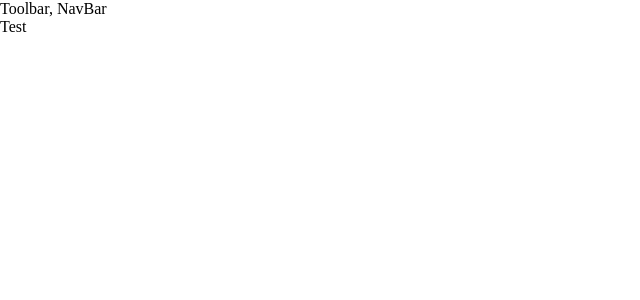
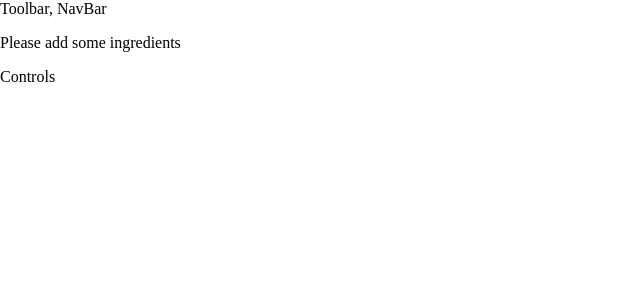
Before and after one commit to douhimed/burger-builder, a React app: page / in a window 1280 px wide. Shown: the top 300 px of the page, without its empty margins (0-640 px from the left). Built offline with nearby package versions, Linux system fonts and the light colour scheme.

Commit message:
Creating the burger layout

```diff
--- a/src/App.js
+++ b/src/App.js
@@ -2,13 +2,16 @@ import React, { Component } from "react";
 import "./App.css";
 
 import Layout from "./components/Layout/Layout";
+import BurgerBuilder from "./containers/burgerBuilder/BurgerBuiler";
 
 class App extends Component {
   state = {};
   render() {
     return (
       <div>
-        <Layout>Test</Layout>
+        <Layout>
+          <BurgerBuilder />
+        </Layout>
       </div>
     );
   }
--- a/src/components/Burger/Burger.css
+++ b/src/components/Burger/Burger.css
@@ -10,21 +10,21 @@
 
 @media (min-width: 500px) and (min-height: 400px) {
   .Burger {
+    width: 250px;
+    height: 200px;
+  }
+}
+
+@media (min-width: 500px) and (min-height: 401px) {
+  .Burger {
     width: 350px;
     height: 300px;
   }
 }
 
-@media (min-width: 500px) and (min-height: 401px) {
+@media (min-width: 1000px) and (min-height: 700px) {
   .Burger {
-    width: 450px;
-    height: 400px;
+    width: 400px;
+    height: 350px;
   }
 }
-
-@media (min-width: 1000px) and (min-height: 700px) {
-  .Burger {
-    width: 700px;
-    height: 600px;
-  }
-}
--- /dev/null
+++ b/src/components/Burger/BurgerIngredient/BurgerIngredient.js
@@ -0,0 +1,44 @@
+import React, { Component } from "react";
+import classes from "./BurgerIngredient.css";
+import PropTypes from "prop-types";
+
+class BurgerIngredient extends Component {
+  render() {
+    let ingredient = null;
+
+    switch (this.props.type) {
+      case "bread-bottom":
+        ingredient = <div className={classes.BreadBottom}></div>;
+        break;
+      case "bread-top":
+        ingredient = (
+          <div className={classes.BreadTop}>
+            <div className={classes.Seeds1}></div>
+            <div className={classes.Seeds2}></div>
+          </div>
+        );
+        break;
+      case "cheese":
+        ingredient = <div className={classes.Cheese}></div>;
+        break;
+      case "meat":
+        ingredient = <div className={classes.Meat}></div>;
+        break;
+      case "bacon":
+        ingredient = <div className={classes.Bacon}></div>;
+        break;
+      case "salad":
+        ingredient = <div className={classes.Salad}></div>;
+        break;
+      default:
+        ingredient = null;
+    }
+    return ingredient;
+  }
+}
+
+BurgerIngredient.propTypes = {
+  type: PropTypes.string.isRequired
+};
+
+export default BurgerIngredient;
--- a/src/components/Burger/burger.js
+++ b/src/components/Burger/burger.js
@@ -0,0 +1,29 @@
+import React from "react";
+
+import classes from "./Burger.css";
+import BurgerIngredient from "./BurgerIngredient/BurgerIngredient";
+
+const Burger = props => {
+  let _ingredients = Object.keys(props.ingredients)
+    .map(igKey => {
+      return [...Array(props.ingredients[igKey])].map((_, index) => {
+        return <BurgerIngredient key={igKey + index} type={igKey} />;
+      });
+    })
+    .reduce((arr, el) => {
+      return arr.concat(el);
+    }, []);
+
+  if (_ingredients.length === 0)
+    _ingredients = <p>Please add some ingredients</p>;
+
+  return (
+    <div className={classes.Burger}>
+      <BurgerIngredient type="bread-top" />
+      {_ingredients}
+      <BurgerIngredient type="bread-bottom" />
+    </div>
+  );
+};
+
+export default Burger;
--- a/src/components/Layout/Layout.js
+++ b/src/components/Layout/Layout.js
@@ -1,11 +1,12 @@
 import React from "react";
 import Wrapper from "../../hoc/Wrapper";
+import classes from "./Layout.css";
 
 const layout = porps => {
   return (
     <Wrapper>
       <div>Toolbar, NavBar</div>
-      <main>{porps.children}</main>
+      <main className={classes.Content}>{porps.children}</main>
     </Wrapper>
   );
 };
--- a/src/containers/burgerBuilder/BurgerBuiler.js
+++ b/src/containers/burgerBuilder/BurgerBuiler.js
@@ -1,4 +1,6 @@
 import React, { Component } from "react";
+import Wrapper from "../../hoc/Wrapper";
+import Burger from "../../components/Burger/Burger";
 
 class BurgerBuilder extends Component {
   state = {
@@ -11,7 +13,12 @@ class BurgerBuilder extends Component {
   };
 
   render() {
-    return <div></div>;
+    return (
+      <Wrapper>
+        <Burger ingredients={this.state.ingredients} />
+        <div>Controls</div>
+      </Wrapper>
+    );
   }
 }
 
```
